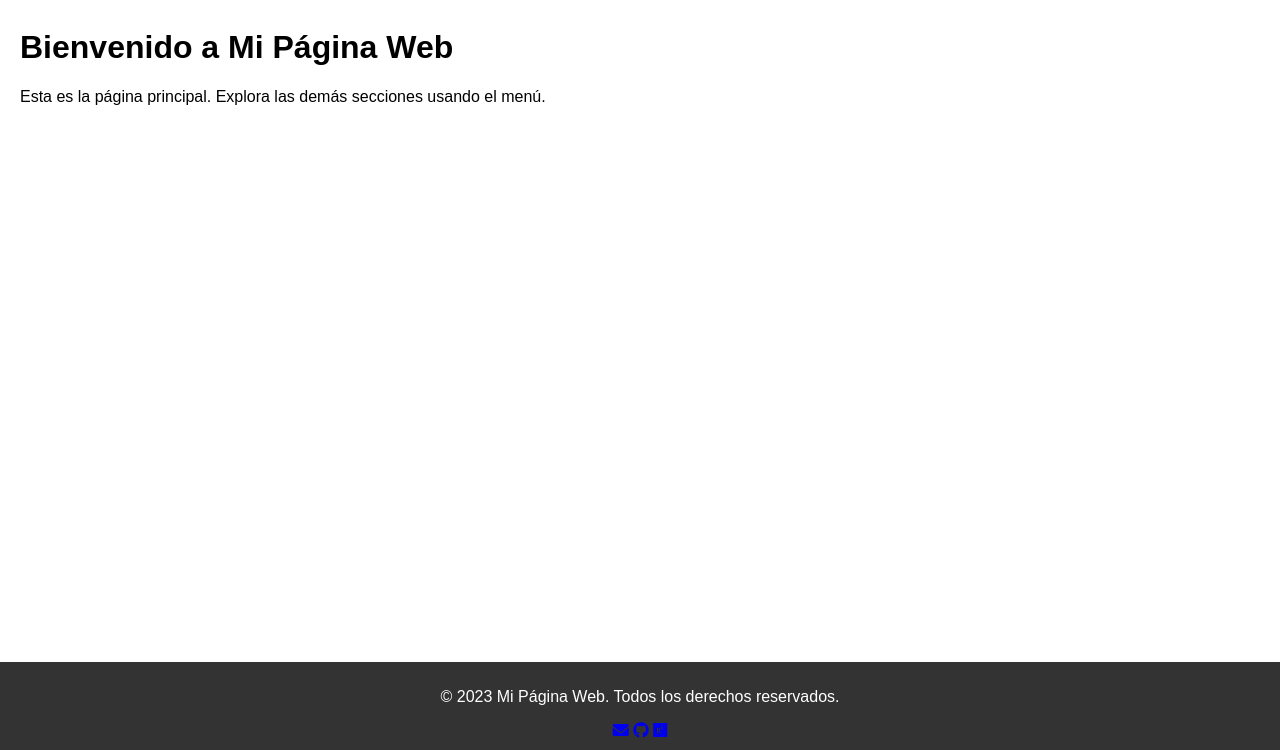
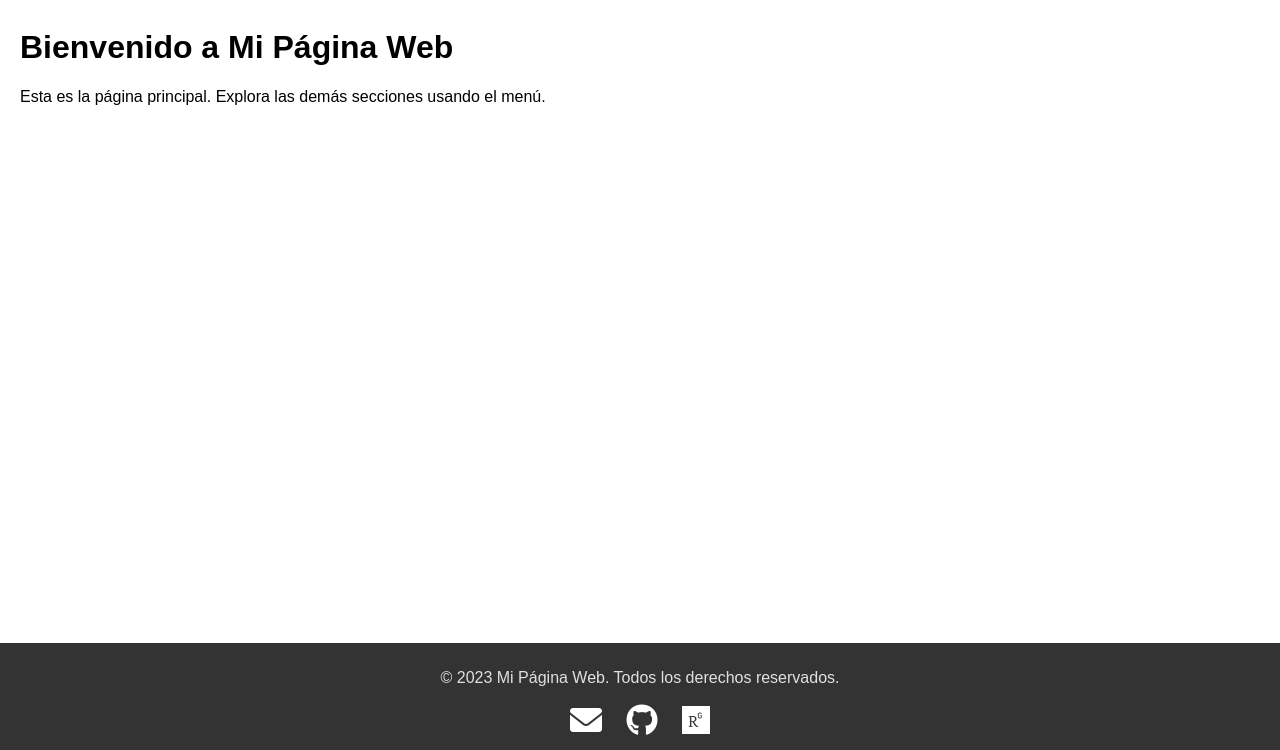
Before and after one commit to ChuchoDC/jadc, a plain HTML site: page index.html in a window 1280 px wide. Shown: the part 50-800 px from the top of the page. Drawn offline with Linux system fonts and the light colour scheme.

Commit message:
iconos added

```diff
--- a/css/styles.css
+++ b/css/styles.css
@@ -42,10 +42,20 @@ body {
 
   footer {
     background-color: #333;
-    color: white;
+    color: rgba(254, 254, 254, 0.855);
     text-align: center;
     padding: 10px 0;
     position: fixed;
     width: 100%;
     bottom: 0;
   }
+
+  .social-icons a {
+    color: white; /* Color blanco */
+    font-size: 2em; /* Tamaño doble */
+    margin: 0 10px; /* Espaciado entre iconos */
+  }
+
+  .social-icons a:hover {
+    color: #0077b5; /* Cambia el color al pasar el mouse (puedes ajustarlo) */
+  }
```
